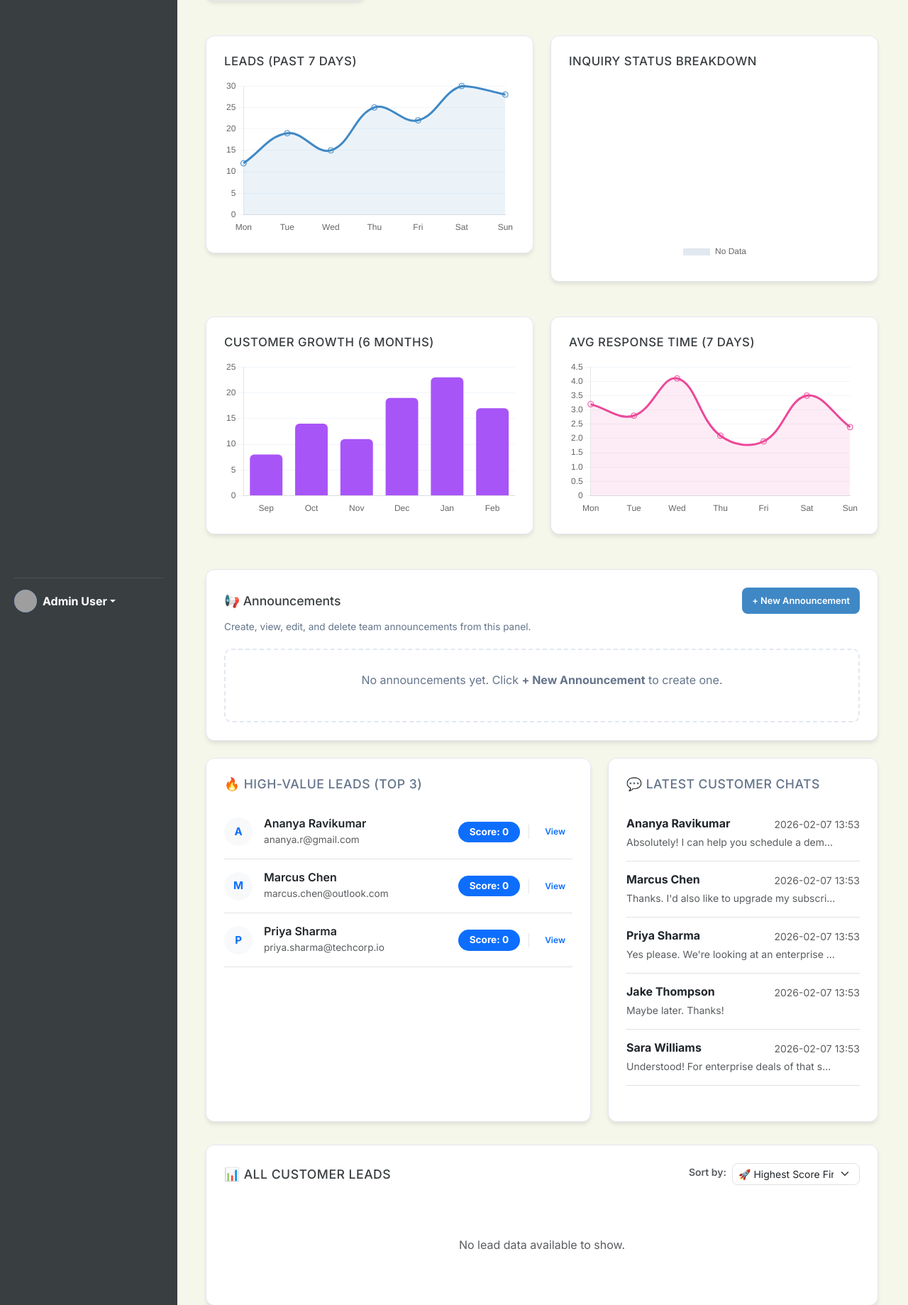
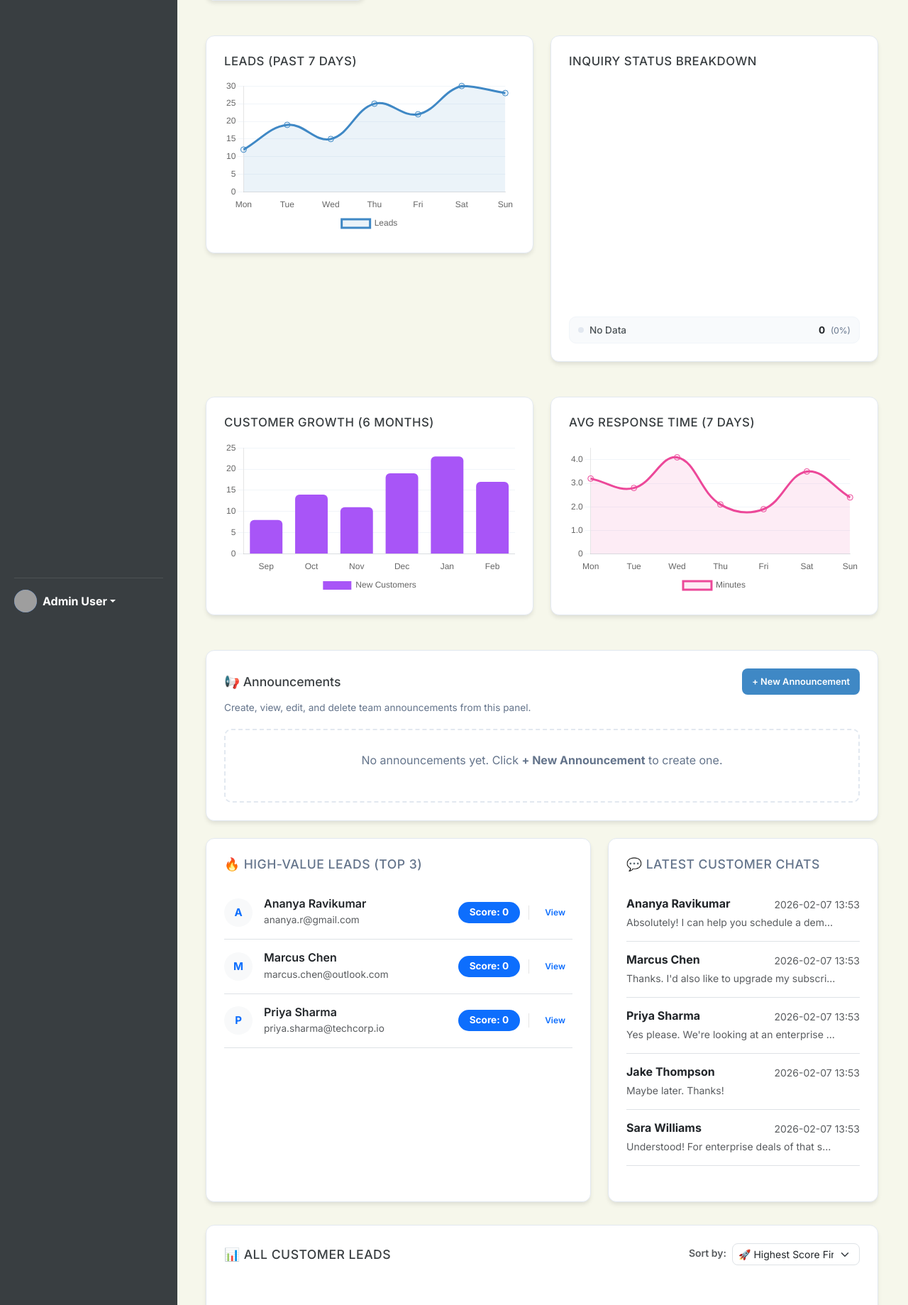
Before and after one commit to MaineJermaine/Automated-Initial-Whatsapp-Sales-JAANN, a Flask app: page / in a window 1280 px wide. Shown: the part 647-2486 px from the top of the page at 71% size. Run offline with Flask 3, Linux system fonts and the light colour scheme; the visitor is signed in with stand-in values (Sample User, id 1); data comes from the database, SQL or seed files in the repository; data that the repository does not hold is empty; a map, chart or similar area stays blank; some libraries are stand-ins or nearby versions; grey boxes are pictures that could not be loaded.

```diff
--- a/static/app.js
+++ b/static/app.js
@@ -198,16 +198,55 @@ function renderDashboardGraphs(config) {
     let colClass = 'col-12 col-lg-6';
     if (enabledGraphs.length === 1) colClass = 'col-12';
 
-    container.innerHTML = enabledGraphs.map(g => `
-        <div class="${colClass} graph-card-wrapper" data-graph-key="${g.key}">
-            <div class="card graph-card" style="padding: 25px;">
-                <h3 style="margin-top:0; color: var(--slate-900); font-size: 1.05rem; margin-bottom: 15px;">${g.label}</h3>
-                <div style="height: ${g.type === 'doughnut' ? '260px' : '220px'}; position: relative;">
-                    <canvas id="chart-${g.key}"></canvas>
+    container.innerHTML = enabledGraphs.map(g => {
+        if (g.type === 'doughnut') {
+            const total = g.datasets[0].data.reduce((a, b) => a + b, 0);
+            const breakdownHtml = g.labels.map((label, i) => {
+                const val = g.datasets[0].data[i];
+                const color = g.datasets[0].backgroundColor[i];
+                const pct = total > 0 ? ((val / total) * 100).toFixed(1) : 0;
+                return `
+                    <div class="breakdown-item">
+                        <div class="breakdown-label">
+                            <span class="breakdown-dot" style="background-color: ${color}"></span>
+                            ${label}
+                        </div>
+                        <div class="breakdown-value">
+                            <strong>${val}</strong>
+                            <span class="breakdown-percent">(${pct}%)</span>
+                        </div>
+                    </div>
+                `;
+            }).join('');
+
+            return `
+                <div class="${colClass} graph-card-wrapper" data-graph-key="${g.key}">
+                    <div class="card graph-card" style="padding: 25px; min-height: 350px;">
+                        <h3 style="margin-top:0; color: var(--slate-900); font-size: 1.05rem; margin-bottom: 20px;">${g.label}</h3>
+                        <div class="doughnut-layout">
+                            <div class="doughnut-chart-container" style="height: 250px; position: relative;">
+                                <canvas id="chart-${g.key}"></canvas>
+                            </div>
+                            <div class="doughnut-breakdown">
+                                ${breakdownHtml}
+                            </div>
+                        </div>
+                    </div>
+                </div>
+            `;
+        }
+
+        return `
+            <div class="${colClass} graph-card-wrapper" data-graph-key="${g.key}">
+                <div class="card graph-card" style="padding: 25px;">
+                    <h3 style="margin-top:0; color: var(--slate-900); font-size: 1.05rem; margin-bottom: 15px;">${g.label}</h3>
+                    <div style="height: 220px; position: relative;">
+                        <canvas id="chart-${g.key}"></canvas>
+                    </div>
                 </div>
             </div>
-        </div>
-    `).join('');
+        `;
+    }).join('');
 
     // Create Chart.js instances
     enabledGraphs.forEach(g => {
@@ -235,7 +274,7 @@ function renderDashboardGraphs(config) {
                 responsive: true,
                 maintainAspectRatio: false,
                 plugins: {
-                    legend: { display: g.type === 'doughnut', position: 'bottom' }
+                    legend: { display: g.type !== 'doughnut', position: 'bottom' }
                 },
                 ...(g.type !== 'doughnut' ? {
                     scales: {
--- a/static/style.css
+++ b/static/style.css
@@ -1025,6 +1025,69 @@ input:checked+.slider:before {
     background: var(--slate-800);
     color: #fff;
     border-left: 4px solid var(--blue);
+}
+
+/* --- DASHBOARD GRAPHS BREAKDOWN --- */
+.doughnut-layout {
+    display: flex;
+    align-items: center;
+    gap: 20px;
+    margin-top: 10px;
+}
+
+.doughnut-chart-container {
+    flex: 1.2;
+    min-width: 0;
+}
+
+.doughnut-breakdown {
+    flex: 1;
+    display: flex;
+    flex-direction: column;
+    gap: 12px;
+}
+
+.breakdown-item {
+    display: flex;
+    justify-content: space-between;
+    align-items: center;
+    font-size: 0.85rem;
+    padding: 8px 12px;
+    background: #f8fafc;
+    border-radius: 10px;
+    border: 1px solid #f1f5f9;
+}
+
+.breakdown-label {
+    display: flex;
+    align-items: center;
+    gap: 8px;
+    font-weight: 500;
+    color: var(--slate-800);
+}
+
+.breakdown-dot {
+    width: 8px;
+    height: 8px;
+    border-radius: 50%;
+    display: inline-block;
+}
+
+.breakdown-value {
+    text-align: right;
+}
+
+.breakdown-percent {
+    color: var(--gray);
+    font-size: 0.75rem;
+    margin-left: 4px;
+}
+
+@media (max-width: 1400px) {
+    .doughnut-layout {
+        flex-direction: column;
+        align-items: stretch;
+    }
 }
 
 /* --- SEARCH BAR & DROPDOWN --- */
```
